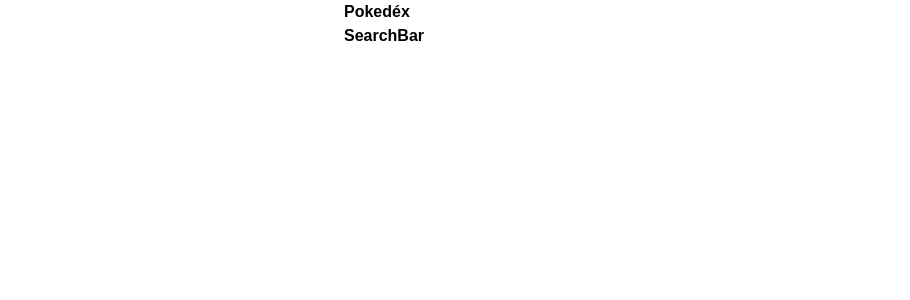
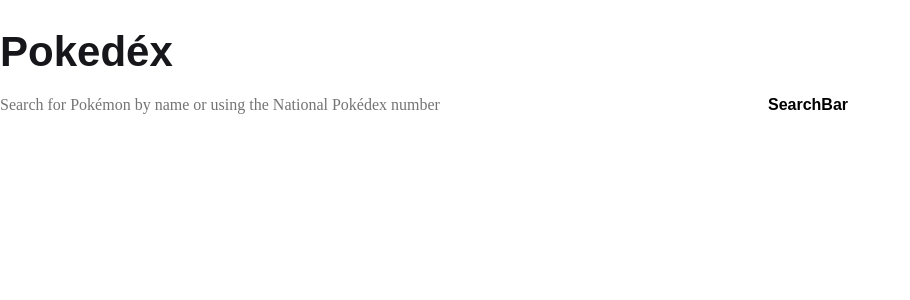
Before and after one commit to sinarmasrobin/Pokemon, a Next.js app: page / in a window 1280 px wide. Shown: the top 300 px of the page, without its empty margins (0-910 px from the left). Built offline with nearby package versions, Linux system fonts and the light colour scheme.

Commit message:
Updated header layout (#1)

```diff
--- a/pages/index.js
+++ b/pages/index.js
@@ -1,18 +1,17 @@
-import Head from 'next/head'
-import Image from 'next/image'
-import styles from '../styles/Home.module.css'
+import styles from '../styles/Header.module.css'
 
 function Logo() {
   return (
-    <div className="w-1/2">
-        <h1 >Pokedéx</h1>
+    <div className="col-span-3">
+        <h1 className={styles.logo}>Pokedéx</h1>
+        <p className={styles.flavourText}>Search for Pokémon by name or using the National Pokédex number</p>
     </div>
   )
 }
 
 function SearchBar() {
   return (
-    <div className="font-mono w-1/2">
+    <div className="col-span-2 self-end">
         <h5>SearchBar</h5>
     </div>
   )
@@ -20,11 +19,9 @@
 
 function Header() {
   return (
-    <div className="w-3/5 flex justify-center">
-      <div>
-        <Logo />
-        <SearchBar />
-      </div>
+    <div className="grid grid-cols-5 gap-0 mt-5">
+      <Logo />
+      <SearchBar />
     </div>
   )
 }
--- /dev/null
+++ b/styles/Header.module.css
@@ -0,0 +1,12 @@
+.logo {
+    font-size: 42px;
+    color: rgb(23, 23, 27);
+    margin-bottom: 10px;
+    font-family: "Montserrat", sans-serif !important;
+}
+
+.flavourText {
+    font-family: "Roboto Slab", serif;
+    font-size: 16px;
+    color: rgb(116, 116, 118);
+}
--- a/styles/Home.module.css
+++ /dev/null
@@ -1,5 +0,0 @@
-#logo {
-    font-size: 42px;
-    color: rgb(23, 23, 27);
-    margin-bottom: 10px;
-}
--- a/styles/globals.css
+++ b/styles/globals.css
@@ -5,4 +5,9 @@
 h1, h2, h3, h4, h5, h6 {
   font-weight: bold !important;
   font-family: "Montserrat", sans-serif !important;
+  margin: 0;
 }
+
+p {
+  margin: 0;
+}
```
